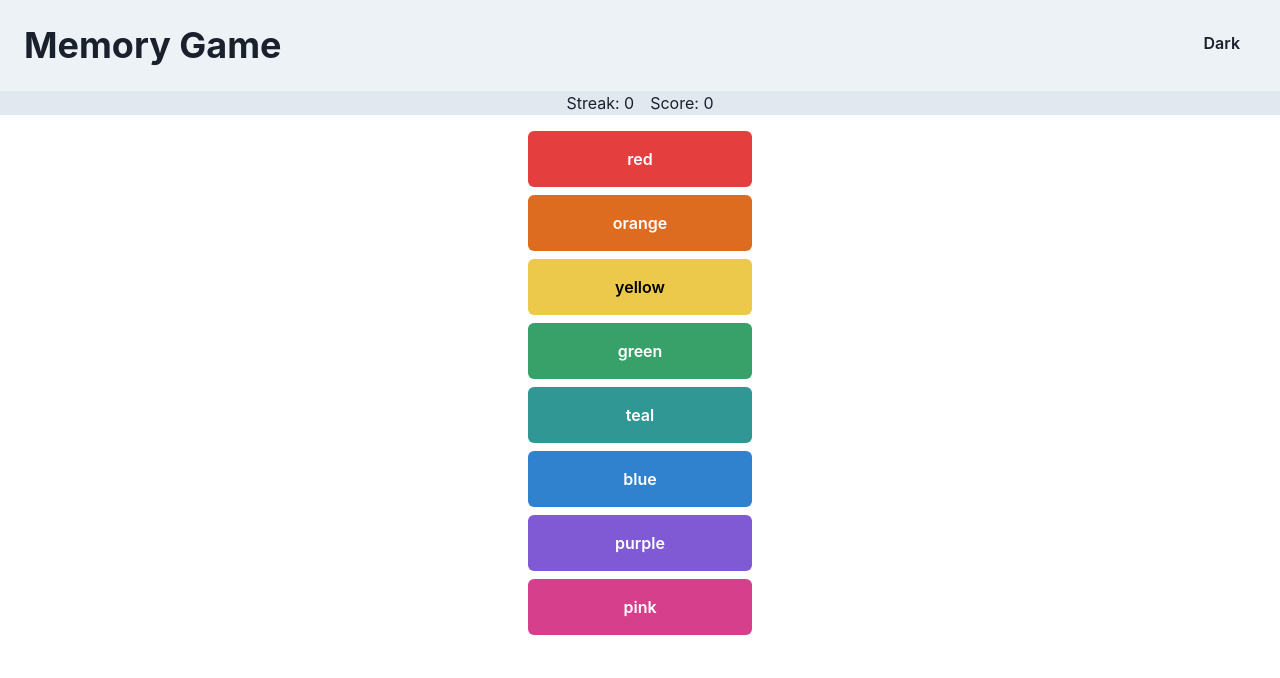
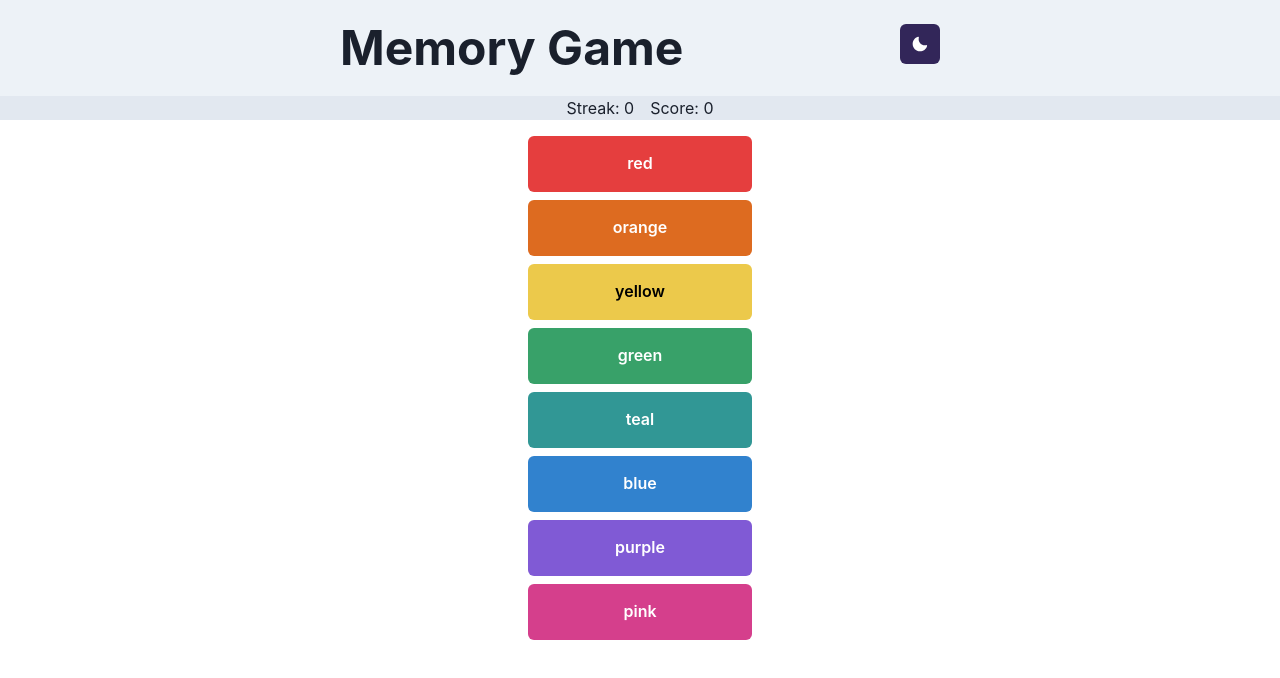
Before and after one commit to danranges/memory-card, a React (Create React App) app: page / in a window 1280 px wide. Shown: the top 678 px of the page. Built offline with nearby package versions, Linux system fonts and the light colour scheme.

Commit message:
Update light/dark mode button icons

```diff
--- a/package.json
+++ b/package.json
@@ -3,7 +3,7 @@
   "version": "0.1.0",
   "private": true,
   "dependencies": {
-    "@chakra-ui/icons": "^2.0.0",
+    "@chakra-ui/icons": "^2.0.1",
     "@chakra-ui/react": "^2.0.0",
     "@emotion/react": "^11.9.0",
     "@emotion/styled": "^11.8.1",
--- a/src/App.jsx
+++ b/src/App.jsx
@@ -57,7 +57,11 @@ const App = () => {
           />
         )}
         {isGameOver && (
-          <GameOver hasWon={hasWon} handleNewGame={handleNewGame} />
+          <GameOver
+            hasWon={hasWon}
+            handleNewGame={handleNewGame}
+            palette={palette}
+          />
         )}
       </Flex>
     </div>
--- a/src/components/GameOver.jsx
+++ b/src/components/GameOver.jsx
@@ -1,12 +1,20 @@
-import { Box, Button } from '@chakra-ui/react';
+import { Flex, Button, Heading, Text } from '@chakra-ui/react';
 import React from 'react';
 
-const GameOver = ({ hasWon, handleNewGame }) => {
+const GameOver = ({ hasWon, handleNewGame, palette }) => {
   return (
-    <Box>
-      {hasWon ? 'You win' : 'You Lose'}
-      <Button onClick={handleNewGame}> New Game</Button>
-    </Box>
+    <Flex flexDirection={'column'}>
+      {hasWon ? (
+        <Heading as='h2' size='xl'>
+          Congratulations! You beat <Text borderRadius={'md'}>{palette}!</Text>
+        </Heading>
+      ) : (
+        <h2>You Lose</h2>
+      )}
+      <Button onClick={handleNewGame} size={'lg'}>
+        New Game
+      </Button>
+    </Flex>
   );
 };
 
--- a/src/components/Gameboard.jsx
+++ b/src/components/Gameboard.jsx
@@ -45,7 +45,7 @@ const Gameboard = ({ palette, handleScore, handleGameOver }) => {
     >
       {shuffleHues(hues).map((hue) => {
         return (
-          <GridItem>
+          <GridItem key={hue}>
             <Button
               bg={`${palette}.${hue}`}
               onClick={() => handleClick(hue)}
--- a/src/components/Header.jsx
+++ b/src/components/Header.jsx
@@ -1,22 +1,33 @@
 import React from 'react';
 import {
-  Button,
+  IconButton,
   Flex,
   Heading,
   useColorMode,
   useColorModeValue,
 } from '@chakra-ui/react';
+import { MoonIcon, SunIcon } from '@chakra-ui/icons';
 
 const Header = () => {
   const { toggleColorMode } = useColorMode();
   const bgColor = useColorModeValue('gray.100', 'gray.700');
+  const modeIcon = useColorModeValue(<MoonIcon />, <SunIcon />);
+  const modeBg = useColorModeValue('purple.900', 'orange.300');
 
   return (
-    <Flex width='100vw' justify={'space-between'} background={bgColor} p={6}>
-      <Heading>Memory Game</Heading>
-      <Button onClick={toggleColorMode}>
-        {useColorModeValue('Dark', 'Light')}
-      </Button>
+    <Flex width='100vw' justify={'center'} background={bgColor} p={6}>
+      <Flex justify={'space-between'} w={'100%'} maxW={'600px'}>
+        <Heading as='h1' size='2xl'>
+          Memory Game
+        </Heading>
+        <IconButton
+          onClick={toggleColorMode}
+          color={'white'}
+          icon={modeIcon}
+          fontWeight='bold'
+          bg={modeBg}
+        />
+      </Flex>
     </Flex>
   );
 };
```
Also changed, not shown: 1 other file (tests, documents, lock files or other folders).
